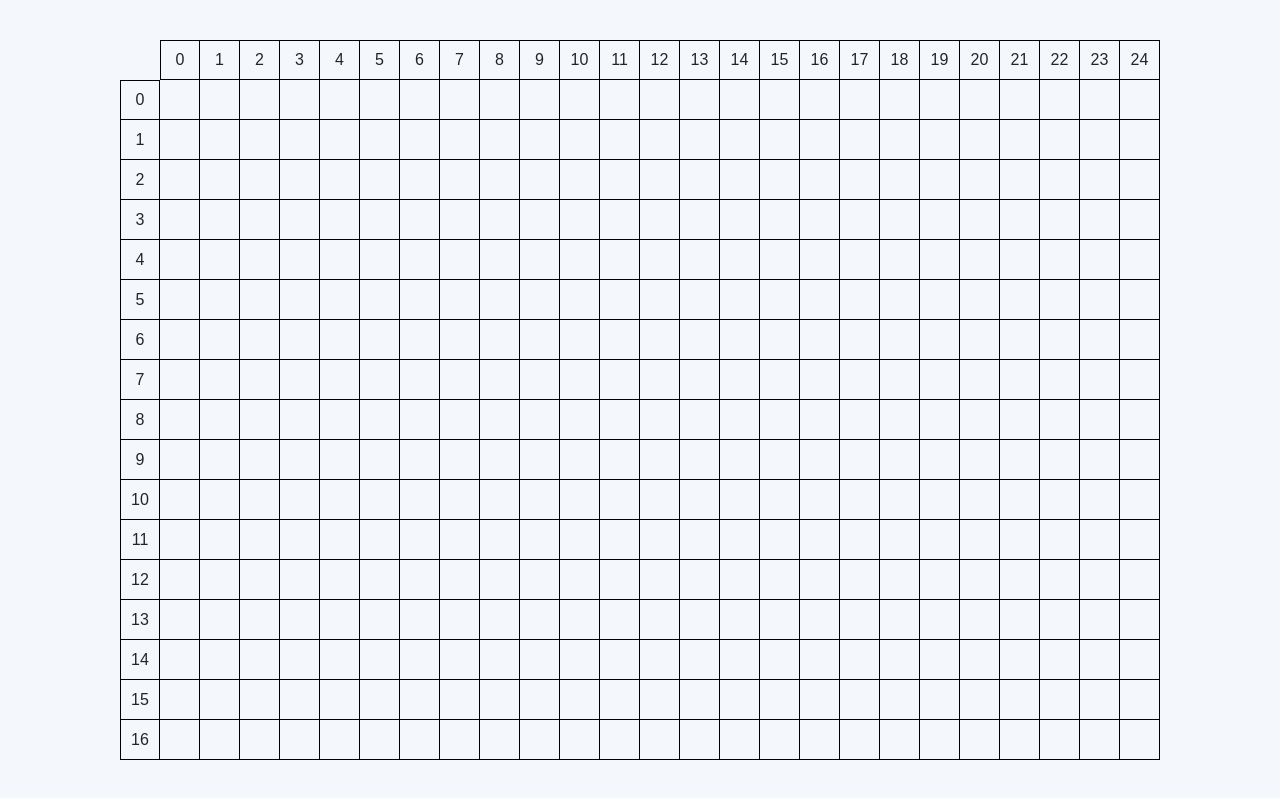
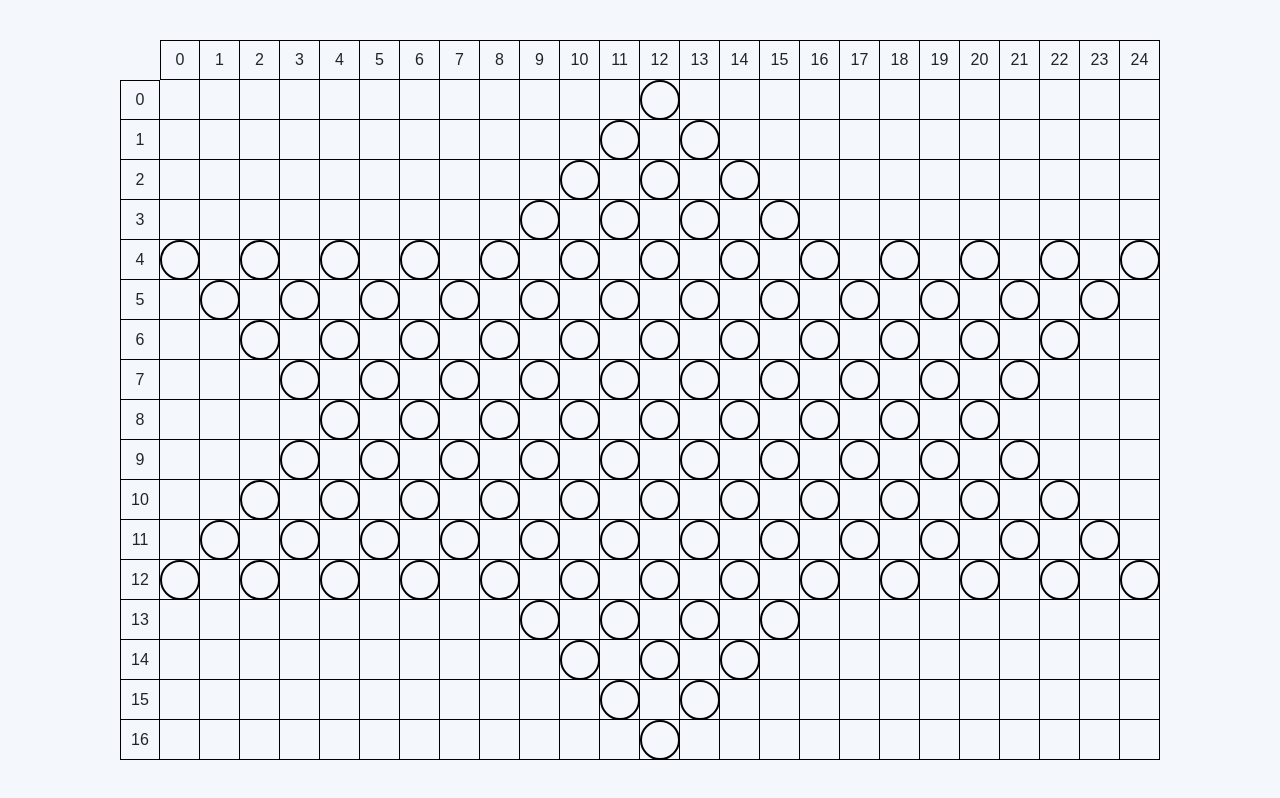
Before and after one commit to MITTuu/PP4-Lenguajes-Damas_Chinas, a React (Create React App) app in the folder frontend/: page /grid in a window 1280 px wide. Built offline with nearby package versions, Linux system fonts and the light colour scheme.

Commit message:
Plantilla del tablero de juego

```diff
--- a/frontend/src/App.js
+++ b/frontend/src/App.js
@@ -7,7 +7,7 @@ import { BrowserRouter as Router, Routes, Route } from 'react-router-dom';
 
 import Login from './components/Login';
 import Register from './components/Register';
-import Board from './components/Board';
+import Board from './components/Pruebas/Board';
 import Grid from './components/Grid';
 
 
--- a/frontend/src/assets/Grid.css
+++ b/frontend/src/assets/Grid.css
@@ -62,3 +62,13 @@ body, html {
     border-right: 1px solid black;
     border-bottom: 1px solid black;
   }
+
+  /* Círculo con borde negro sin fondo */
+  .circle {
+    border-radius: 50%;      /* Forma de círculo */
+    border: 2px solid black; /* Borde negro */
+    background-color: transparent; /* Fondo transparente */
+    position: absolute;      /* Posicionamiento absoluto */
+    width: 40px;             /* Ocupa todo el ancho de la celda */
+    height: 40px;            /* Ocupa todo el alto de la celda */
+  }
--- a/frontend/src/components/Grid.jsx
+++ b/frontend/src/components/Grid.jsx
@@ -5,6 +5,25 @@ const Grid = () => {
   // Crear un array de 18 filas y 26 columnas
   const rows = 17;
   const cols = 25;
+
+  const circleCoordinates = [
+    [0, 12], [1, 11], [1, 13], [2, 10], [2, 12], [2, 14], [3, 9], [3, 11],
+    [3, 13], [3, 15], [4, 0], [4, 2], [4, 4], [4, 6], [4, 8], [4, 10],
+    [4, 12], [4, 14], [4, 16], [4, 18], [4, 20], [4, 22], [4, 24], [5, 1],
+    [5, 3], [5, 5], [5, 7], [5, 9], [5, 11], [5, 13], [5, 15], [5, 17],
+    [5, 19], [5, 21], [5, 23], [6, 2], [6, 4], [6, 6], [6, 8], [6, 10],
+    [6, 12], [6, 14], [6, 16], [6, 18], [6, 20], [6, 22], [7, 3], [7, 5],
+    [7, 7], [7, 9], [7, 11], [7, 13], [7, 15], [7, 17], [7, 19], [7, 21],
+    [8, 4], [8, 6], [8, 8], [8, 10], [8, 12], [8, 14], [8, 16], [8, 18],
+    [8, 20], [9, 3], [9, 5], [9, 7], [9, 9], [9, 11], [9, 13], [9, 15],
+    [9, 17], [9, 19], [9, 21], [10, 2], [10, 4], [10, 6], [10, 8], [10, 10],
+    [10, 12], [10, 14], [10, 16], [10, 18], [10, 20], [10, 22], [11, 1],
+    [11, 3], [11, 5], [11, 7], [11, 9], [11, 11], [11, 13], [11, 15], [11, 17],
+    [11, 19], [11, 21], [11, 23], [12, 0], [12, 2], [12, 4], [12, 6], [12, 8],
+    [12, 10], [12, 12], [12, 14], [12, 16], [12, 18], [12, 20], [12, 22],
+    [12, 24], [13, 9], [13, 11], [13, 13], [13, 15], [14, 10], [14, 12],
+    [14, 14], [15, 11], [15, 13], [16, 12]
+  ];
 
   // Función para manejar el clic en una celda
   const handleClick = (row, col) => {
@@ -41,6 +60,10 @@ const Grid = () => {
               onClick={() => handleClick(rowIndex, colIndex)}
               className="grid-cell"
             >
+              {/* Verificar si esta celda está en circleCoordinates */}
+              {circleCoordinates.some(([row, col]) => row === rowIndex && col === colIndex) && (
+                <div className="circle"></div>
+              )}
             </div>
           ))}
         </React.Fragment>
--- a/frontend/src/components/Board.jsx
+++ b/frontend/src/components/Pruebas/Board.jsx
@@ -1,7 +1,7 @@
 // Board.js
 import React from 'react';
 import Cell from './Cell';
-import '../assets/Board.css';
+import './Board.css';
 
 const Board = () => {
   // Definición de la estructura del tablero con diferentes filas y columnas
--- a/frontend/src/components/Cell.jsx
+++ b/frontend/src/components/Pruebas/Cell.jsx
@@ -1,5 +1,5 @@
 import React from 'react';
-import '../assets/Board.css';
+import './Board.css';
 
 const Cell = ({ color, onClick, isSelected }) => {
   let cellStyle = {};
```
Also changed, not shown: frontend/src/components/Pruebas/Board.css (renamed from frontend/src/assets/Board.css).
